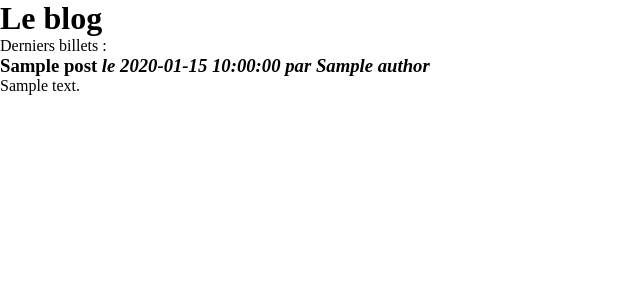
After one commit to AlexandreDartinet/openclassrooms4, a PHP site: template view/frontend/listPostsView.php in a window 1280 px wide. The commit adds this page. Shown: the top 300 px of the page, without its empty margins (0-640 px from the left). Run offline with PHP 8.4, Linux system fonts and the light colour scheme; the template is opened without the code that fills it: most values are stand-ins (such as "Sample title", 1, 10 or a date in 2020); some libraries are stand-ins or nearby versions.

Commit message:
Displaying the posts list

```diff
--- a/controller/frontend.php
+++ b/controller/frontend.php
@@ -1 +1,7 @@
 <?php
+function listPosts(int $page = 1) {
+    $postManager = new PostManager();
+    $posts = $postManager->getPosts();
+
+    require("view/frontend/listPostsView.php");
+}
--- a/index.php
+++ b/index.php
@@ -8,7 +8,7 @@ try {
 
     }
     else {
-
+        listPosts();
     }
 }
 catch(Exception $e) {
--- /dev/null
+++ b/view/frontend/listPostsView.php
@@ -0,0 +1,24 @@
+<?php
+$title = "Mon blog";
+ob_start();
+?>
+<h1> Le blog </h1>
+<p>Derniers billets :</p>
+<?php
+foreach($posts as &$post) {
+    $author = $post->getAuthor();
+?>
+    <div>
+        <h3>
+            <?= htmlspecialchars($post->title) ?>
+            <em>le <?= $post->rDate("date_publication") ?> par <?= $author->name_display ?></em>
+        </h3>
+
+        <p>
+            <?= nl2br(htmlspecialchars($post->content)) ?>
+        </p>
+    </div>
+<?php
+}
+$content = ob_get_clean();
+require('template.php');
```
